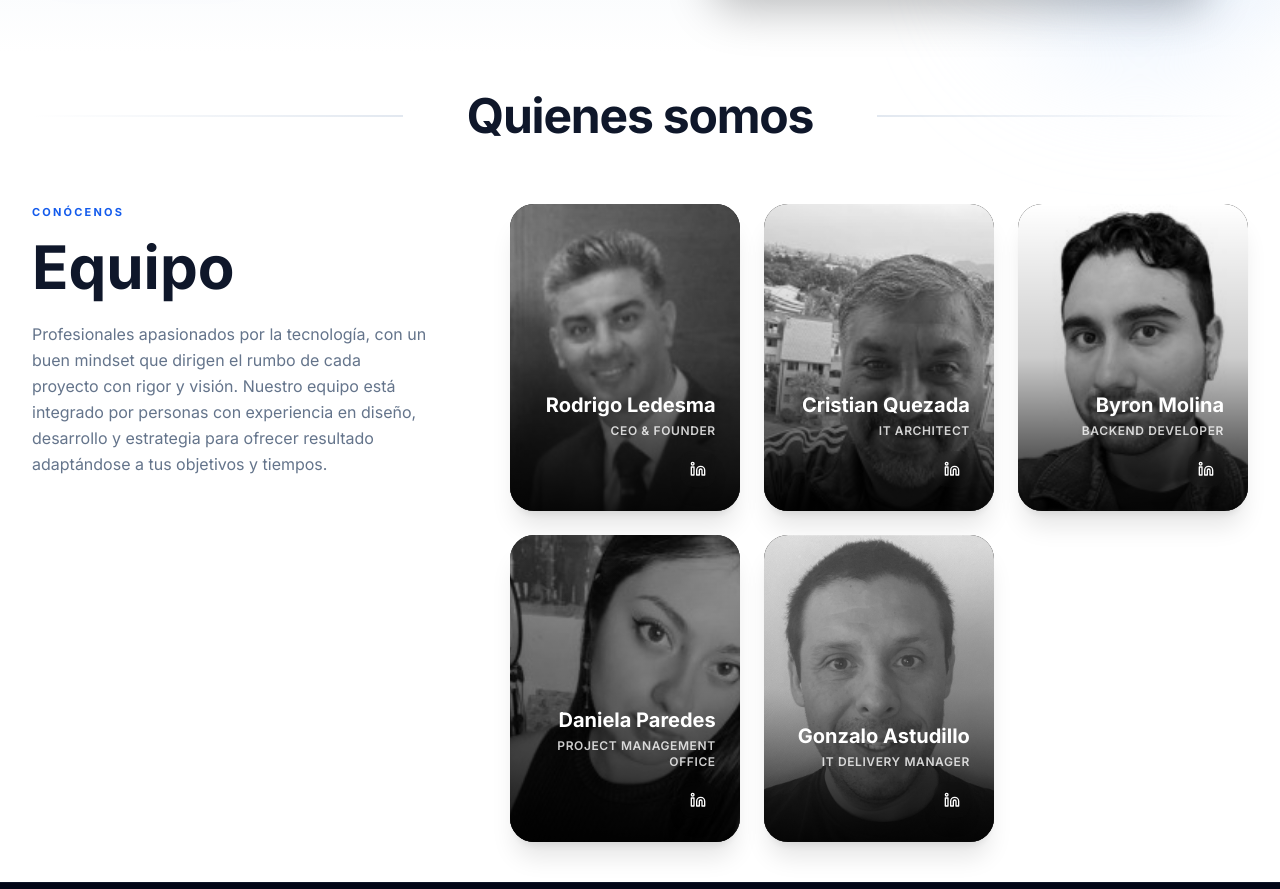
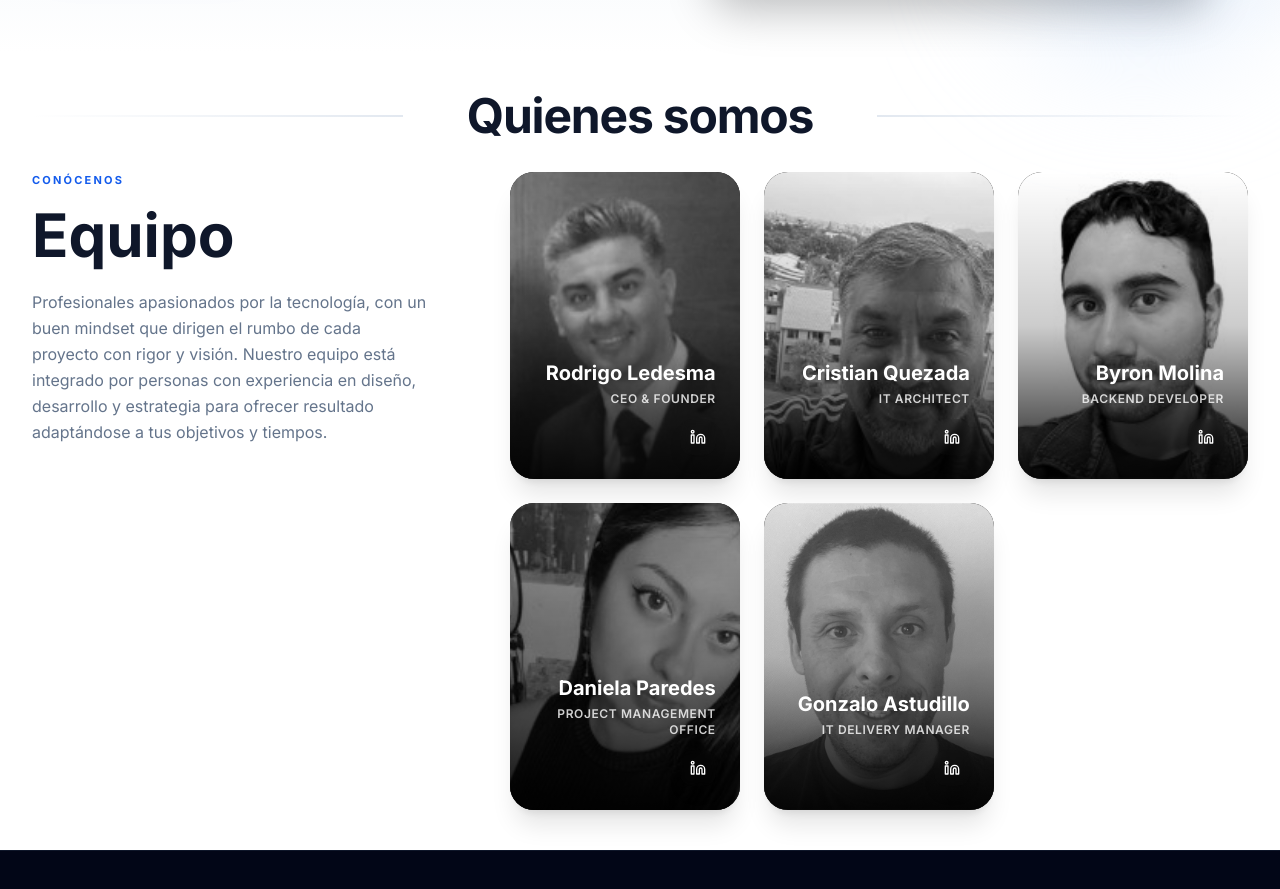
Before and after one commit to asinomas/paginaultima, a React (Vite) app in the folder Pagina_ultima/: page / in a window 1280 px wide. Shown: the part 6012-6901 px from the top of the page. Built offline with nearby package versions, Linux system fonts and the light colour scheme; no server answers.

Commit message:
Adjust margin for title in AboutDetail component
Updated margin-bottom for title section.

```diff
--- a/Pagina_ultima/src/components/AboutDetail.tsx
+++ b/Pagina_ultima/src/components/AboutDetail.tsx
@@ -115,8 +115,8 @@ const AboutDetail: React.FC<AboutDetailProps> = ({ onContactClick, onNavigate })
       <section className="container mx-auto max-w-7xl px-6 lg:px-8 py-10">
 
         {/* Título centrado con líneas - el mb (margin-bottom) mb-8 es la distancia entre el titulo y el padding-top de la seccion que esta abajo */}
-        <div className="text-center mb-8 flex flex-col items-center">
-          <div className="flex items-center w-full justify-center mb-8">
+        <div className="text-center mb-4 flex flex-col items-center">
+          <div className="flex items-center w-full justify-center mb-4">
             <div className="h-0.5 flex-1 bg-gradient-to-r from-transparent to-slate-200 hidden md:block mr-10" />
             <h2 className="text-3xl lg:text-5xl font-extrabold text-slate-900 tracking-tight px-6">
               Quienes somos
```
